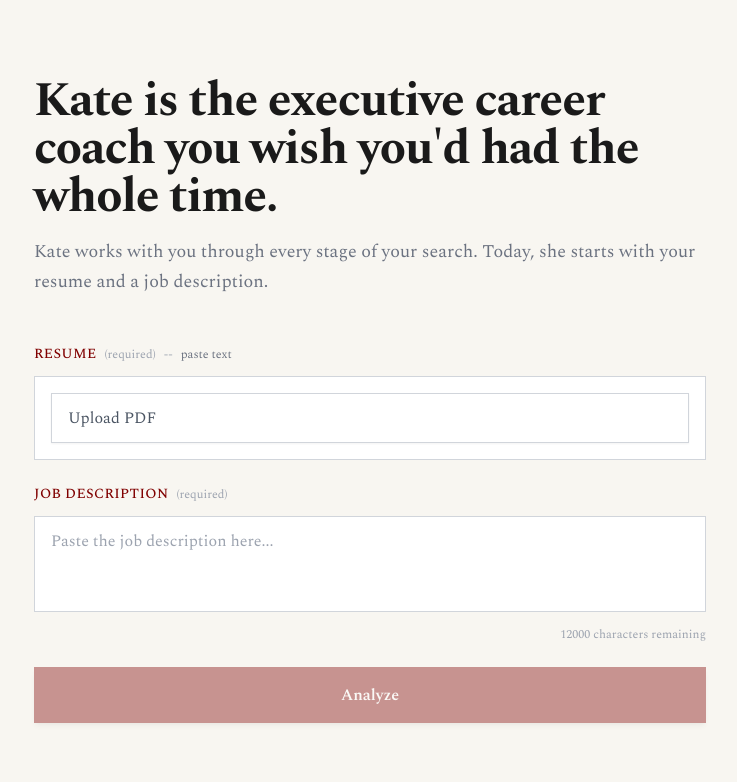
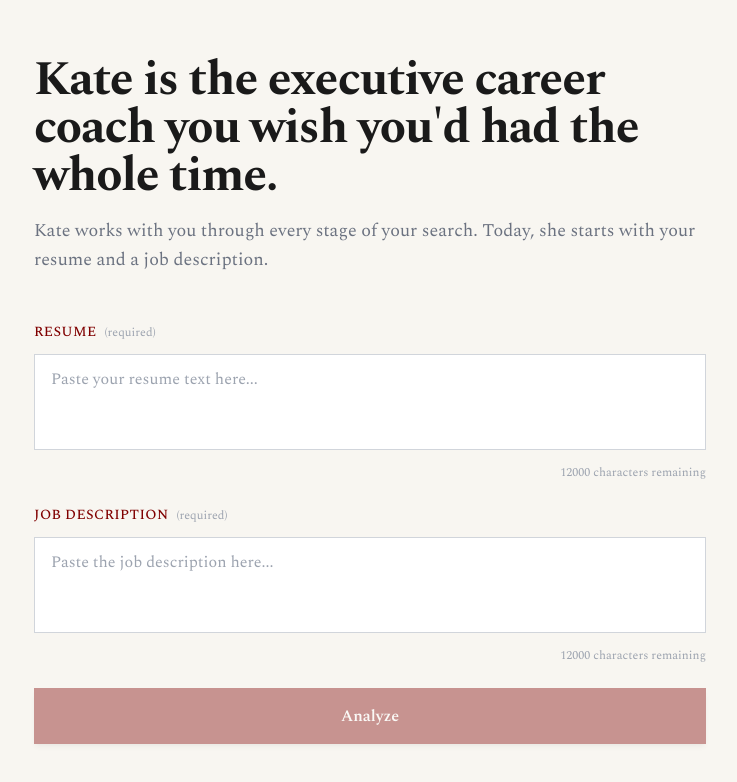
Before and after one commit to cbellbell-spin/Kate_the_Wizzard, a React (Vite) app: page / in a window 1280 px wide. Shown: the top 782 px of the page, without its empty margins (270-1007 px from the left). Built offline with nearby package versions, Linux system fonts and the light colour scheme.

Commit message:
Remove PDF upload - text input only

```diff
--- a/src/components/LandingInput.jsx
+++ b/src/components/LandingInput.jsx
@@ -1,5 +1,4 @@
-import { useState, useRef } from 'react';
-import { parsePDFFile } from '../utils/pdfParser';
+import { useState } from 'react';
 
 const RESUME_LIMIT = 12000;
 const JD_LIMIT = 12000;
@@ -8,40 +7,14 @@ const COUNTER_WARNING_THRESHOLD = 200;
 export default function LandingInput({ onAnalyze }) {
   const [resume, setResume] = useState('');
   const [jobDescription, setJobDescription] = useState('');
-  const [pdfText, setPdfText] = useState('');
-  const [useFallback, setUseFallback] = useState(false);
-  const [isParsing, setIsParsing] = useState(false);
-  const [fileName, setFileName] = useState('');
   const [honeypot, setHoneypot] = useState('');
   const [errors, setErrors] = useState({ resume: '', jobDescription: '' });
-  const fileInputRef = useRef(null);
-
-  const handleFileChange = async (e) => {
-    const file = e.target.files?.[0];
-    if (!file) return;
-
-    setFileName(file.name);
-    setIsParsing(true);
-
-    try {
-      const text = await parsePDFFile(file);
-      setPdfText(text);
-      setResume(text);
-      setErrors(prev => ({ ...prev, resume: '' }));
-    } catch (error) {
-      console.error('PDF parsing error:', error);
-      setUseFallback(true);
-    } finally {
-      setIsParsing(false);
-    }
-  };
 
   const validateInputs = () => {
     const newErrors = { resume: '', jobDescription: '' };
     let isValid = true;
 
-    const resumeText = useFallback ? resume : pdfText || resume;
-    if (resumeText.length > RESUME_LIMIT) {
+    if (resume.length > RESUME_LIMIT) {
       newErrors.resume = "Your resume is longer than Kate needs. Try trimming it to your most recent 10 years.";
       isValid = false;
     }
@@ -57,9 +30,7 @@ export default function LandingInput({ onAnalyze }) {
 
   const handleAnalyze = () => {
     if (!validateInputs()) return;
-
-    const resumeText = useFallback ? resume : pdfText || resume;
-    onAnalyze(resumeText, jobDescription, honeypot);
+    onAnalyze(resume, jobDescription, honeypot);
   };
 
   const isValid = resume.trim() && jobDescription.trim() && !errors.resume && !errors.jobDescription;
@@ -100,57 +71,7 @@ export default function LandingInput({ onAnalyze }) {
                 Resume
               </label>
               <span className="text-xs text-gray-400">(required)</span>
-              <span className="text-xs text-gray-400">--</span>
-              {!useFallback ? (
-                <button
-                  type="button"
-                  onClick={() => setUseFallback(true)}
-                  className="text-xs text-gray-500 hover:text-gray-700 transition-colors"
-                >
-                  paste text
-                </button>
-              ) : (
-                <button
-                  type="button"
-                  onClick={() => {
-                    setUseFallback(false);
-                    setPdfText('');
-                    setFileName('');
-                  }}
-                  className="text-xs text-gray-500 hover:text-gray-700 transition-colors"
-                >
-                  upload PDF
-                </button>
-              )}
             </div>
-
-            {!useFallback ? (
-              <div className="space-y-3">
-                <div className="border border-gray-300 bg-white p-4">
-                  <input
-                    type="file"
-                    ref={fileInputRef}
-                    accept=".pdf"
-                    onChange={handleFileChange}
-                    className="hidden"
-                  />
-                  <button
-                    type="button"
-                    onClick={() => fileInputRef.current?.click()}
-                    disabled={isParsing}
-                    className="w-full py-3 px-4 border border-gray-300 text-left text-gray-600 hover:border-gray-400 transition-colors shadow-sm disabled:opacity-50"
-                  >
-                    {isParsing ? 'Parsing PDF...' : fileName || 'Upload PDF'}
-                  </button>
-                </div>
-
-                {pdfText && (
-                  <div className="p-3 bg-gray-100 border border-gray-200 text-sm text-gray-600">
-                    PDF parsed successfully. {pdfText.length} characters extracted.
-                  </div>
-                )}
-              </div>
-            ) : (
             <div className="space-y-2">
               <textarea
                 value={resume}
@@ -170,7 +91,6 @@ export default function LandingInput({ onAnalyze }) {
                 <p className="text-sm text-red-600 mt-1">{errors.resume}</p>
               )}
             </div>
-            )}
           </div>
 
           {/* Job Description Input */}
```
Lines whose indentation alone changed are shown as unchanged.
